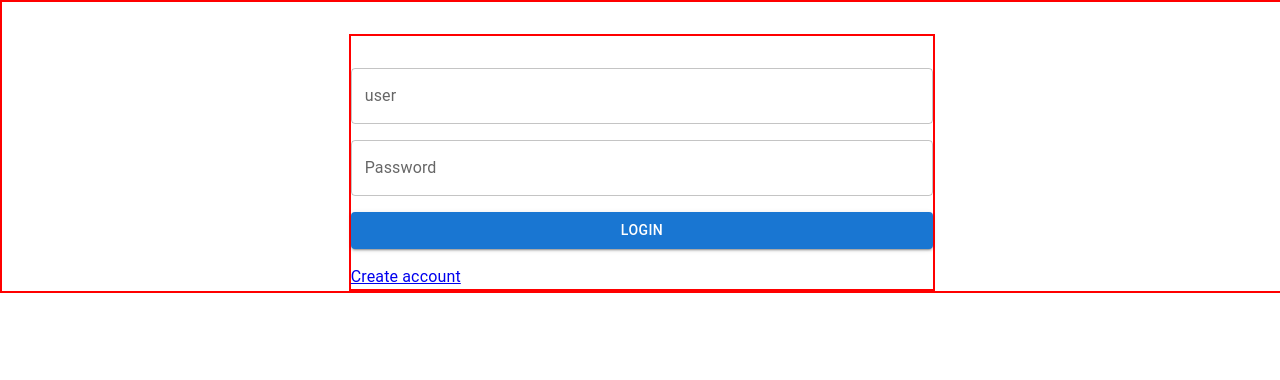
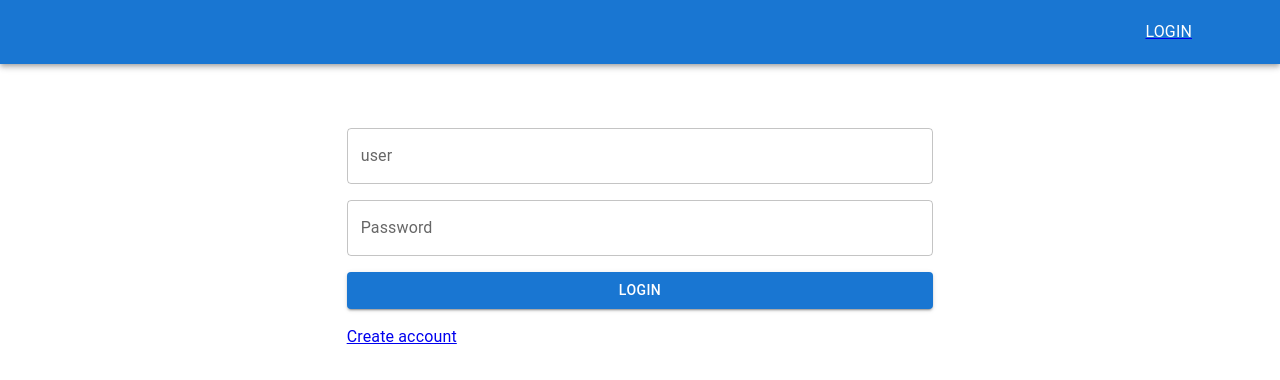
Before and after one commit to ermsharo/Language-app-front, a React (Create React App) app in the folder my-app/: page /login/ in a window 1280 px wide. Shown: the top 380 px of the page. Built offline with nearby package versions, Linux system fonts and the light colour scheme.

Commit message:
update our changes

```diff
--- a/my-app/src/App.js
+++ b/my-app/src/App.js
@@ -9,6 +9,7 @@ function App() {
       <header className="App-header"></header>
       <div>
         <BrowserRouter>
+        <Header />
           <Routes>
             <Route path="/" element={<Board />}></Route>
             <Route path="/:tab" element={<Board />}></Route>
--- a/my-app/src/components/board/board.js
+++ b/my-app/src/components/board/board.js
@@ -23,8 +23,6 @@ export default function Board() {
 
   return (
     <>
-      {" "}
-      <Header />
       <BoardBox>
         <Grid>
           <WordInfoBox>
--- a/my-app/src/components/createUser/CreateUser.js
+++ b/my-app/src/components/createUser/CreateUser.js
@@ -8,7 +8,6 @@ import { Link } from "react-router-dom";
 const BoardBox = styled.div`
   padding-top: 32px;
   width: 100%;
-  border: 2px solid red;
 `;
 
 const LoginBox = styled.div`
--- a/my-app/src/components/header/LoginAcess.js
+++ b/my-app/src/components/header/LoginAcess.js
@@ -5,6 +5,7 @@ import Tooltip from "@mui/material/Tooltip";
 import { useNavigate } from "react-router-dom";
 import { isLogged, getUserInfo } from "../../Services/getLoginStatus";
 import { Typography } from "@mui/material";
+import { Link } from "react-router-dom";
 
 const LoginBox = styled.div`
   padding: 4px;
@@ -49,7 +50,7 @@ export default function LoginAccess() {
   return (
     <UserTitle>
       {" "}
-      <Typography onClick={navigate("/login")}>Login</Typography>
+      <Link to="/login/"><Typography color = "white">Login</Typography></Link>
     </UserTitle>
   );
 }
--- a/my-app/src/components/singIn/singin.js
+++ b/my-app/src/components/singIn/singin.js
@@ -8,13 +8,11 @@ import { Link } from "react-router-dom";
 const BoardBox = styled.div`
   padding-top: 32px;
   width: 100%;
-  border: 2px solid red;
 `;
 
 const LoginBox = styled.div`
   padding-top: 32px;
   grid-column: 2/6;
-  border: 2px solid red;
   display: flex;
   flex-direction: column;
   flex-wrap: wrap;
```
